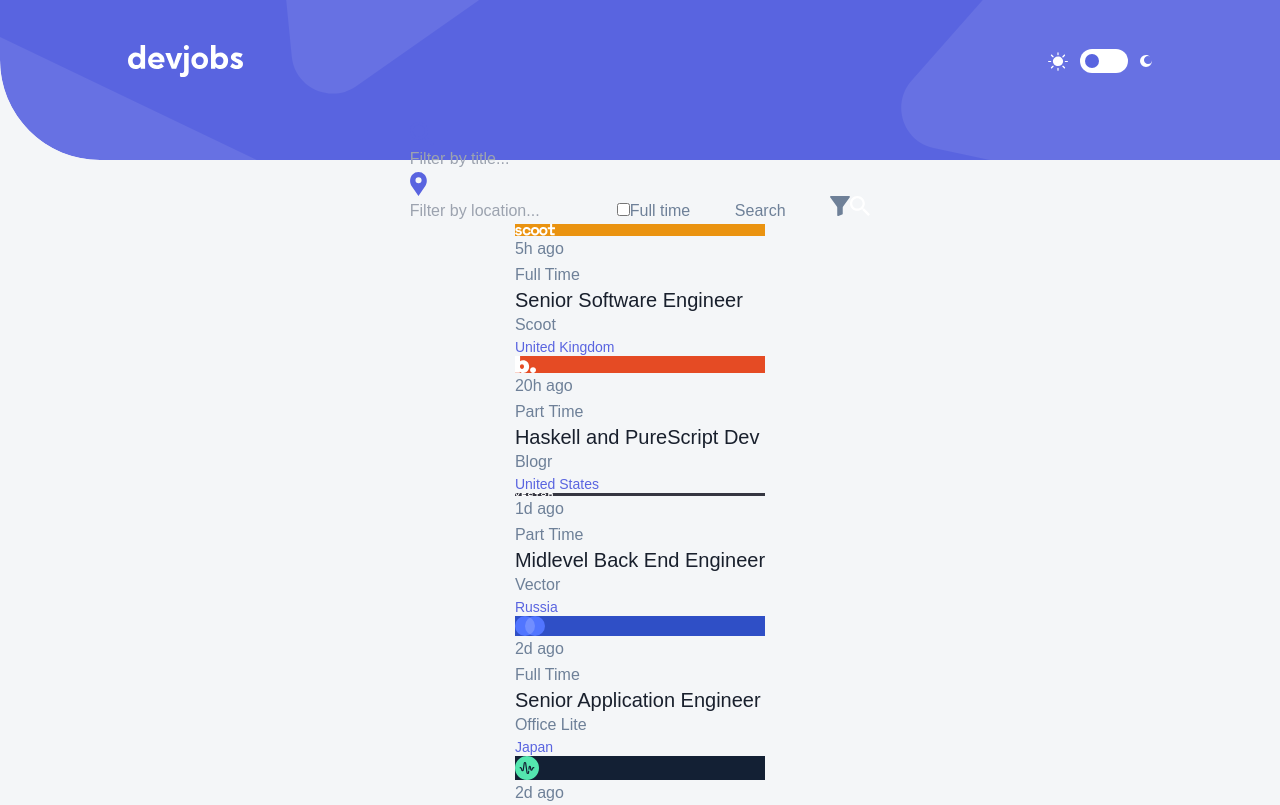
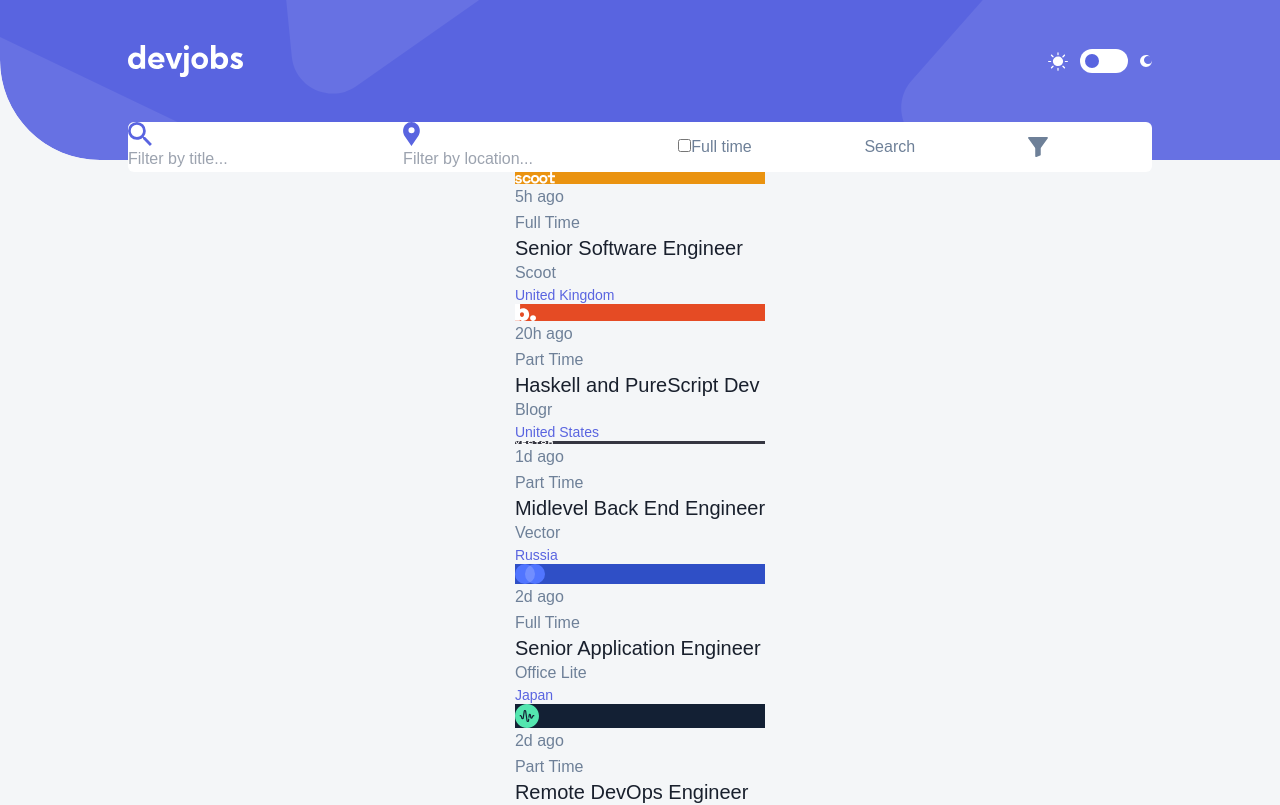
Before and after one commit to UnicornDad8/devjobs-web-app, a React (Create React App) app: page / in a window 1280 px wide. Shown: the top 805 px of the page. Built offline with nearby package versions, Linux system fonts and the light colour scheme.

Commit message:
Added some styles to SearchBar component

```diff
--- a/src/components/Main/SearchBar.js
+++ b/src/components/Main/SearchBar.js
@@ -53,8 +53,8 @@
   };
 
   return (
-    <form onSubmit={submitSearchHandler}>
-      <section>
+    <form onSubmit={submitSearchHandler} className="relative w-full">
+      <section className="w-full flex justify-between items-center search-bar-bg rounded-[0.6rem] pr-[1.6rem] duration-200 ease-linear">
         <Input
           onChange={changeInputInfosHandler}
           id="filterByInfos"
--- a/src/index.css
+++ b/src/index.css
@@ -186,3 +186,8 @@
     background-color: var(--color-light-violet);
   }
 }
+
+/* -------- Search Bar --------*/
+.search-bar-bg {
+  background-color: var(--background-color-elements);
+}
```
